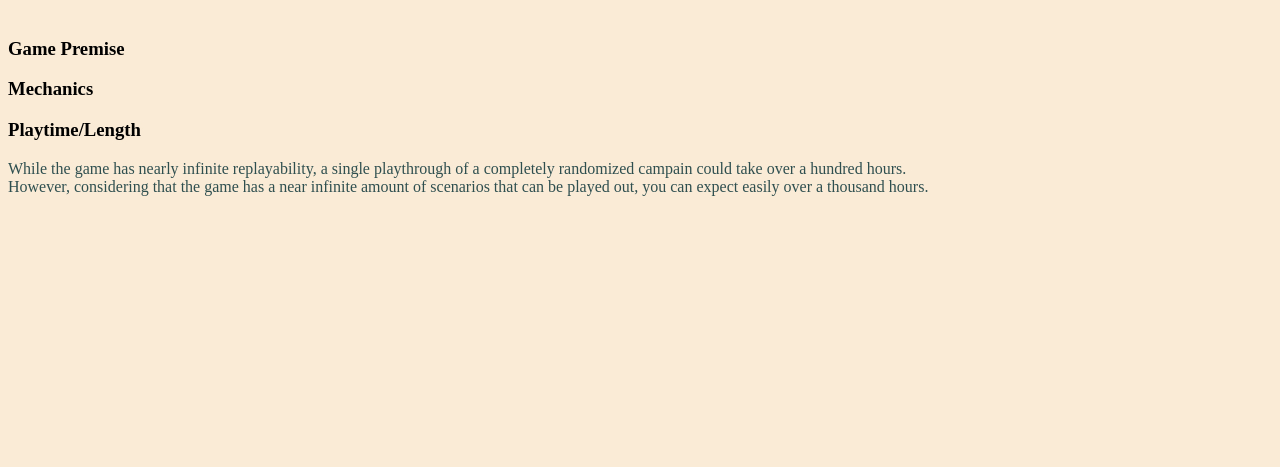
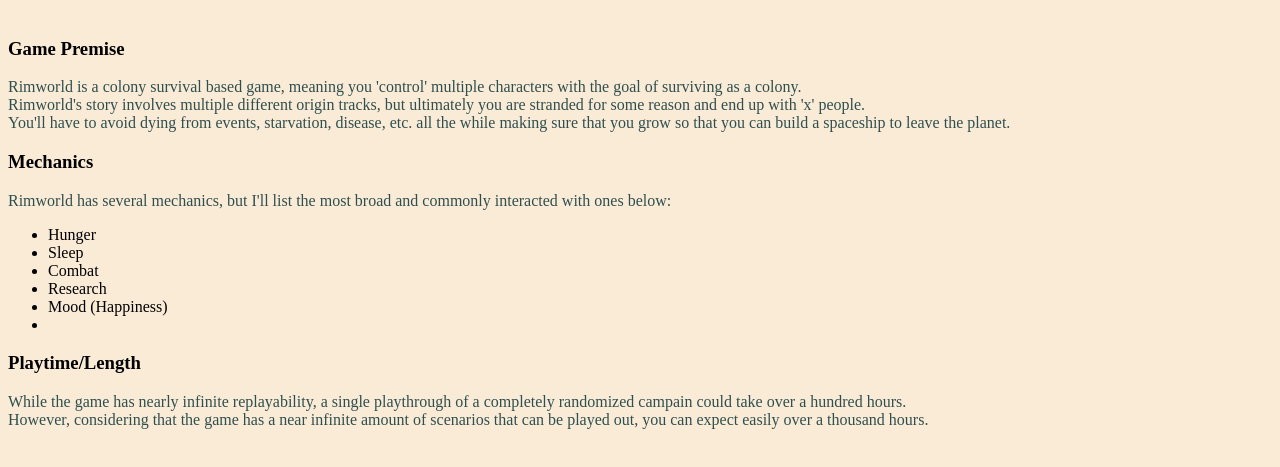
Before and after one commit to tgarnerMT/Intro_to_WebDev, a plain HTML site: page Assignment_13/pages/information.html in a window 1280 px wide. Shown: the part 133-600 px from the top of the page. Drawn offline with Linux system fonts and the light colour scheme.

Commit message:
Update information.html

```diff
--- a/Assignment_13/pages/information.html
+++ b/Assignment_13/pages/information.html
@@ -25,11 +25,24 @@
         <br>
         <h3>Game Premise</h3>
 
-        <p></p>
+        <p>Rimworld is a colony survival based game, meaning you 'control' multiple characters with the goal of surviving as a colony.<br>
+            Rimworld's story involves multiple different origin tracks, but ultimately you are stranded for some reason and end up with 'x' people.<br>
+            You'll have to avoid dying from events, starvation, disease, etc. all the while making sure that you grow so that you can build a spaceship to leave the planet.</p>
 
         <h3>Mechanics</h3>
 
-        <p></p>
+        <p>
+            Rimworld has several mechanics, but I'll list the most broad and commonly interacted with ones below:
+            <ul>
+                <li>Hunger</li>
+                <li>Sleep</li>
+                <li>Combat</li>
+                <li>Research</li>
+                <li>Mood (Happiness)</li>
+                <li></li>
+            </ul>
+
+        </p>
 
         <h3>Playtime/Length</h3>
 
```
